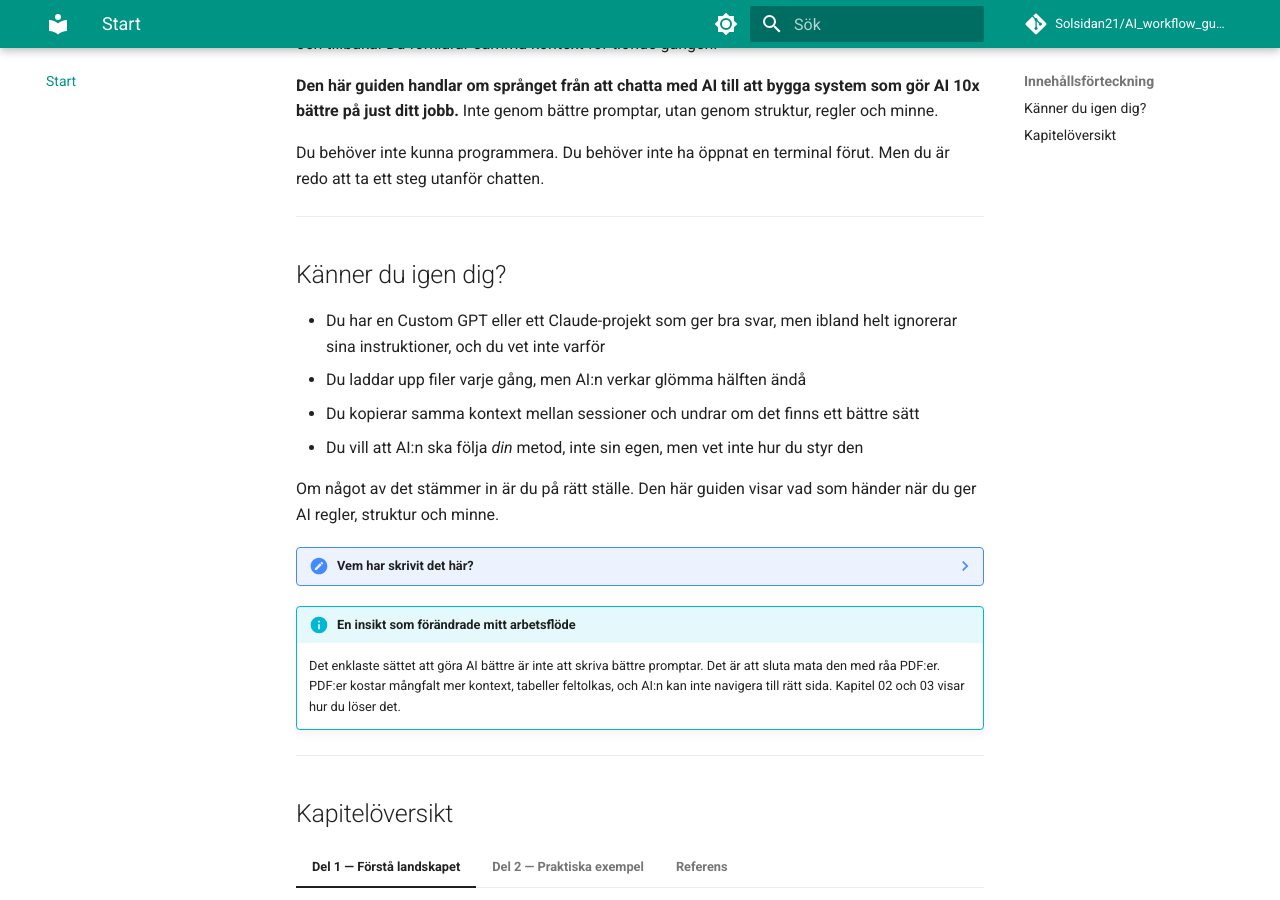
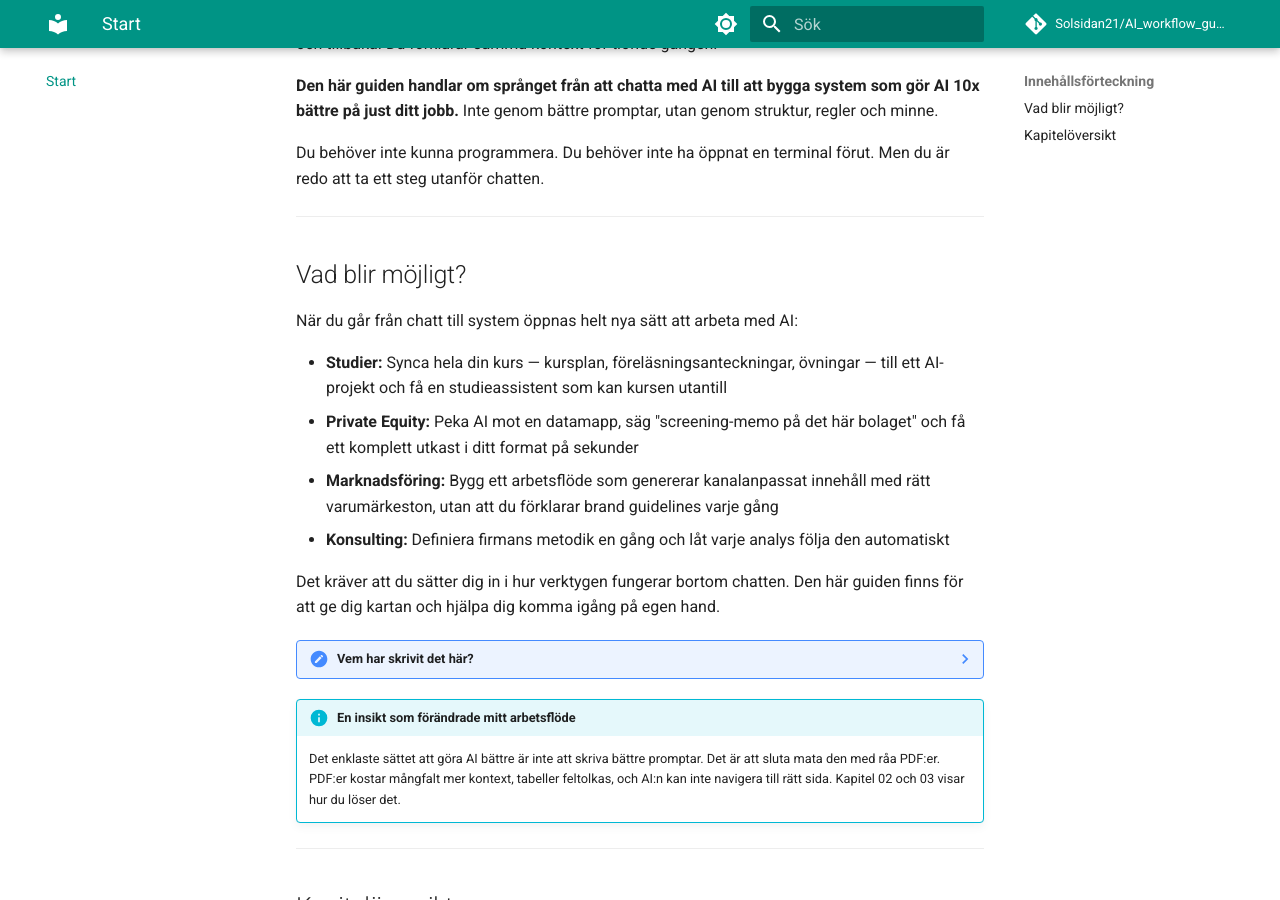
Before and after one commit to Solsidan21/AI_workflow_guide_svenska, an MkDocs documentation site: the page built from docs/index.md, in a window 1280 px wide and 900 px high, scrolled down 416 px. Built offline with MkDocs 1.6.1 and Material for MkDocs 9.7.7, drawn with Linux system fonts in a browser that asks for light colours; comment, search, counter and statistics services are not loaded.

Commit message:
Byt ut Känner du igen dig mot Vad blir möjligt
Co-Authored-By: Claude Opus 4.6 <noreply@anthropic.com>

```diff
--- a/docs/index.md
+++ b/docs/index.md
@@ -14,14 +14,16 @@ Du behöver inte kunna programmera. Du behöver inte ha öppnat en terminal för
 
 ---
 
-## Känner du igen dig?
+## Vad blir möjligt?
 
-- Du har en Custom GPT eller ett Claude-projekt som ger bra svar, men ibland helt ignorerar sina instruktioner, och du vet inte varför
-- Du laddar upp filer varje gång, men AI:n verkar glömma hälften ändå
-- Du kopierar samma kontext mellan sessioner och undrar om det finns ett bättre sätt
-- Du vill att AI:n ska följa *din* metod, inte sin egen, men vet inte hur du styr den
+När du går från chatt till system öppnas helt nya sätt att arbeta med AI:
 
-Om något av det stämmer in är du på rätt ställe. Den här guiden visar vad som händer när du ger AI regler, struktur och minne.
+- **Studier:** Synca hela din kurs — kursplan, föreläsningsanteckningar, övningar — till ett AI-projekt och få en studieassistent som kan kursen utantill
+- **Private Equity:** Peka AI mot en datamapp, säg "screening-memo på det här bolaget" och få ett komplett utkast i ditt format på sekunder
+- **Marknadsföring:** Bygg ett arbetsflöde som genererar kanalanpassat innehåll med rätt varumärkeston, utan att du förklarar brand guidelines varje gång
+- **Konsulting:** Definiera firmans metodik en gång och låt varje analys följa den automatiskt
+
+Det kräver att du sätter dig in i hur verktygen fungerar bortom chatten. Den här guiden finns för att ge dig kartan och hjälpa dig komma igång på egen hand.
 
 ??? note "Vem har skrivit det här?"
     Jag heter Arvid, läser ekonomi och matematik på Lunds Universitet och har egentligen ingen teknisk bakgrund. Det är enormt mycket snack om AI just nu, så jag tänkte: om det verkligen stämmer borde jag kunna bygga den app jag gått och tänkt på länge.
```
